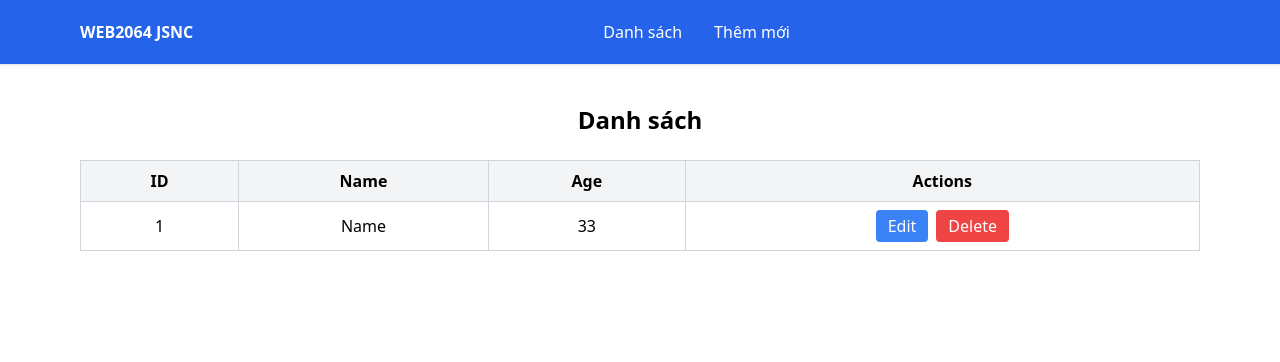
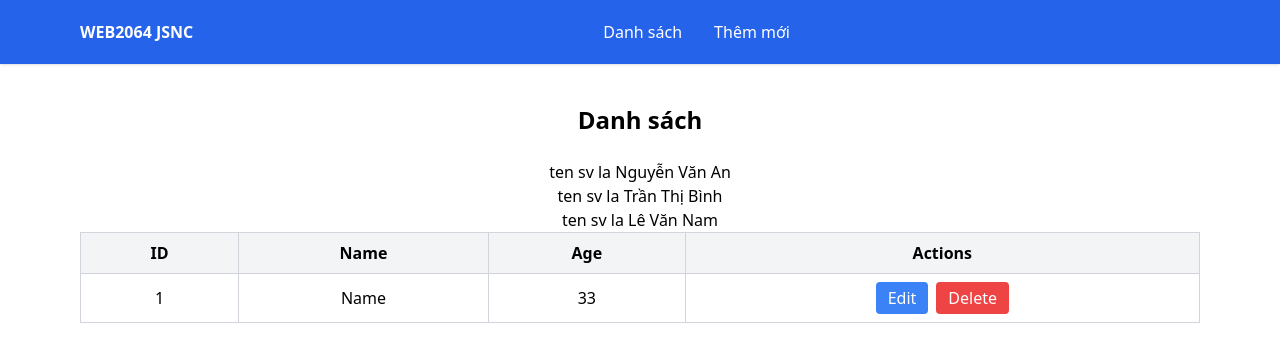
Before and after one commit to huy2007mu2-jpg/huykim111, a website: page jsnc_fa26-main/index.html in a window 1280 px wide. Drawn offline with nearby package versions, Linux system fonts and the light colour scheme.

Commit message:
xong lap2

```diff
--- a/jsnc_fa26-main/index.html
+++ b/jsnc_fa26-main/index.html
@@ -22,6 +22,8 @@
     </nav>
     <div class="max-w-6xl mx-auto mt-10 px-4 text-center">
       <h1 id="title" class="text-2xl font-semibold mb-6">Danh sách</h1>
+
+   <div id="hocsinh"></div>
 
       <div class="overflow-x-auto">
         <table class="w-full border border-gray-300 rounded-lg">
--- a/jsnc_fa26-main/lap2.js
+++ b/jsnc_fa26-main/lap2.js
@@ -21,14 +21,42 @@ for (let i = 0; i < names.length; i++) {
     console.log(element);
 }
 // bai 3
-const student = {
-  id: 1,
-  name: "Nguyễn Văn An",
-  age: 20,
-  email: "an@gmail.com",
-  major: "CNTT",
-};
-console.log(student.name);
-console.log(student.age);
-console.log(student.email);
-console.log(student.major);
+const student = [
+  {
+    id: 1,
+    name: "Nguyễn Văn An",
+    age: 20,
+    email: "an@gmail.com",
+    major: "CNTT",
+  },
+  {
+    id: 2,
+    name: "Trần Thị Bình",
+    age: 21,
+    email: "binh@gmail.com",
+    major: "Kinh tế",
+  },
+  {
+    id: 3,
+    name: "Lê Văn Nam",
+    age: 22,
+    email: "nam@gmail.com",
+    major: "Marketing",
+  }
+];
+for (let index = 0; index < student.length; index++) {
+  const element = student[index];
+  console.log(element.id);
+  console.log(element.name);
+  console.log(element.age);
+  console.log(element.email);
+  console.log(element.major);
+}
+
+const hocsinhDiv = document.getElementById("hocsinh");
+let comen = "";
+for(let i = 0; i < student.length; i++){
+  comen +=` ten sv la ${student[i].name}<br>`;
+
+}
+hocsinhDiv.innerHTML = comen;
```
